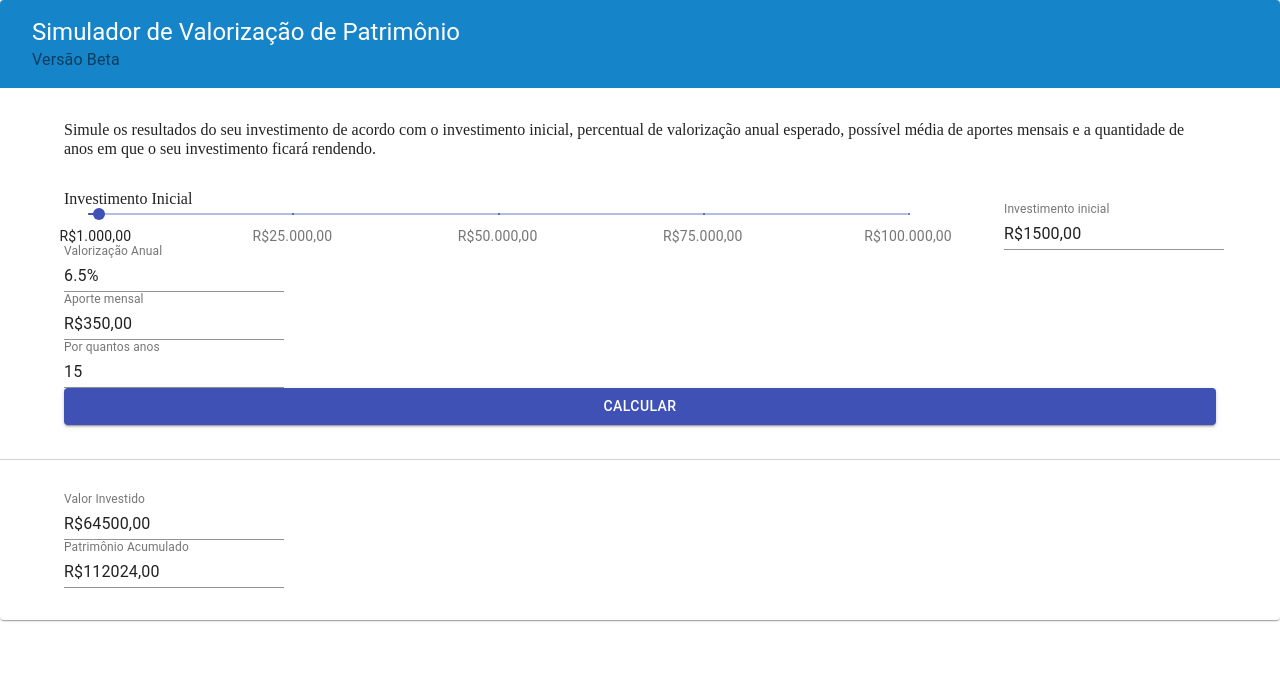
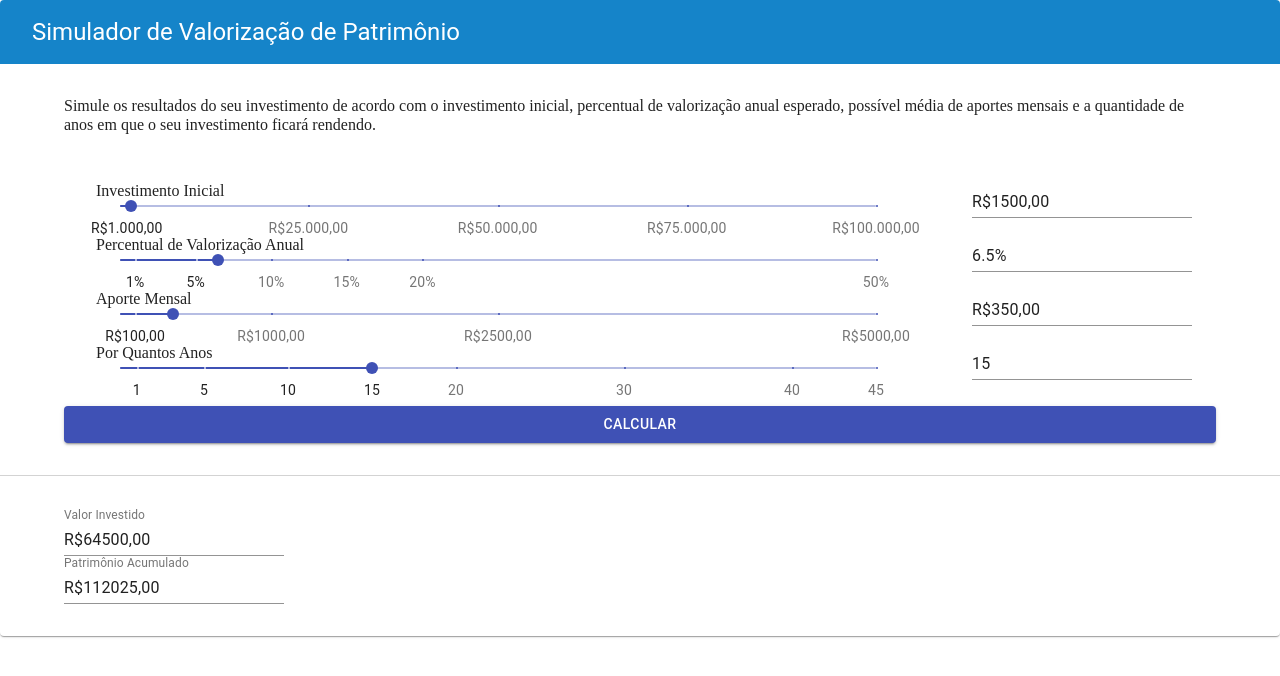
Before and after one commit to ZamurVedovatto/melhores-investidores, a Next.js app: page /components/dy-calculation/DyCalculation in a window 1280 px wide. Shown: the top 676 px of the page. Built offline with nearby package versions, Linux system fonts and the light colour scheme.

Commit message:
ajustes simulador

```diff
--- a/pages/components/dy-calculation/DyCalculation.js
+++ b/pages/components/dy-calculation/DyCalculation.js
@@ -68,13 +68,33 @@ function NumberFormatPercentual(props) {
   );
 }
 
+function NumberFormatNumber(props) {
+  const { inputRef, onChange, ...other } = props;
+
+  return (
+    <NumberFormat
+      {...other}
+      getInputRef={inputRef}
+      onValueChange={(values) => {
+        onChange({
+          target: {
+            name: props.name,
+            value: values.value,
+          },
+        });
+      }}
+      isNumericString
+    />
+  );
+}
+
 const DyCalculationComponent = () => {
   const [montanteInicial, setMontanteInicial] = useState(1500);
   const [percentualValorizacao, setPercentualValorizacao] = useState(6.5);
   const [aporteMensal, setAporteMensal] = useState(350);
   const [anosRendendo, setAnosRendendo] = useState(15);
   const [valorInvestido, setValorInvestido] = useState(64500);
-  const [patrimonioFinal, setPatrimonioFinal] = useState(112024);
+  const [patrimonioFinal, setPatrimonioFinal] = useState(112025);
 
   const onCalculatePatrimonioFinal = (e) => {
     e.preventDefault();
@@ -98,15 +118,52 @@ const DyCalculationComponent = () => {
     setMontanteInicial(newValue);
   };
 
-  const handleInputChange = (event) => {
-    setMontanteInicial(event.target.value === '' ? '' : Number(event.target.value));
+  const handleSliderChangePercentualValorizacao  = (event, newValue) => {
+    setPercentualValorizacao(newValue);
   };
 
-  const valuetext = (value) => {
+  const handleSliderChangeAporteMensal  = (event, newValue) => {
+    setAporteMensal(newValue);
+  };
+
+  const handleSliderChangeAnosRendendo  = (event, newValue) => {
+    setAnosRendendo(newValue);
+  };
+
+  const handleInputChange = (event, type) => {
+    let newValue = event.target.value === '' ? '' : Number(event.target.value)
+
+    switch (type) {
+      case 'montanteInicial':
+        setMontanteInicial(newValue);
+        break;
+      case 'percentualValorizacao':
+        setPercentualValorizacao(newValue);
+        break;
+      case 'aporteMensal':
+        setAporteMensal(newValue);
+        break;
+      case 'anosRendendo':
+        setAnosRendendo(newValue);
+        break;
+      default:
+        break;
+    }
+  };
+
+  const OnSetMoneyValue = (value) => {
     return `R$ ${value},00`;
   }
 
-  const marks = [
+  const OnSetPercentualValue = (value) => {
+    return `${value}%`;
+  }
+
+  const OnSetNumberValue = (value) => {
+    return value;
+  }
+
+  const montanteInicialMarks = [
     {
       value: 1000,
       label: 'R$1.000,00',
@@ -129,37 +186,120 @@ const DyCalculationComponent = () => {
     },
   ];
 
+  const percentualValorizacaoMarks = [
+    {
+      value: 1,
+      label: '1%',
+    },
+    {
+      value: 5,
+      label: '5%',
+    },
+    {
+      value: 10,
+      label: '10%',
+    },
+    {
+      value: 15,
+      label: '15%',
+    },
+    {
+      value: 20,
+      label: '20%',
+    },
+    {
+      value: 50,
+      label: '50%',
+    },
+  ];
+
+  const aporteMensalMarks = [
+    {
+      value: 100,
+      label: 'R$100,00',
+    },
+    {
+      value: 1000,
+      label: 'R$1000,00',
+    },
+    {
+      value: 2500,
+      label: 'R$2500,00',
+    },
+    {
+      value: 5000,
+      label: 'R$5000,00',
+    }
+  ];
+
+  const anosRendendoMarks = [
+    {
+      value: 1,
+      label: '1',
+    },
+    {
+      value: 5,
+      label: '5',
+    },
+    {
+      value: 10,
+      label: '10',
+    },
+    {
+      value: 15,
+      label: '15',
+    },
+    {
+      value: 20,
+      label: '20',
+    },
+    {
+      value: 30,
+      label: '30',
+    },
+    {
+      value: 40,
+      label: '40',
+    },
+    {
+      value: 45,
+      label: '45',
+    },
+  ];
+
+
   return(
     <Card style={{ padding: '0', marginBottom: "1rem"}}>
-      <CardHeader style={{ padding: '1rem 2rem', backgroundColor: "#1584c9", color: "white"}} title="Simulador de Valorização de Patrimônio" subheader="Versão Beta" />
+      <CardHeader style={{ padding: '1rem 2rem', backgroundColor: "#1584c9", color: "white"}} title="Simulador de Valorização de Patrimônio" />
       <CardContent style={{ padding: '2rem 4rem', borderBottom: "1px solid lightgrey"}}>
         <div style={{ lineHeight: "1.2" }}>
           <span> Simule os resultados do seu investimento de acordo com o investimento inicial, percentual de valorização anual esperado, possível média de aportes mensais e a quantidade de anos em que o seu investimento ficará rendendo.</span>
         </div>
         <div className="dy-calculation-content" style={{ marginTop: "2rem" }}>
           <form className="uk-grid-small" uk-grid="true">
-            <div className="uk-width-1-1@s">
+
+            {/* montanteInicial */}
+            <div className="uk-width-1-1@s uk-card uk-card-default" style={{ padding: "1rem 2rem" }}>
               <label className="uk-form-label" htmlFor="form-stacked-text">Investimento Inicial</label>
               <Grid container spacing={10} alignItems="center">
-                <Grid item xs style={{ padding: "2rem 4rem" }}>
+                <Grid item xs style={{ padding: "2rem 4rem 0" }}>
                   <Slider
                     step={100}
                     defaultValue={10000}
                     min={100}
                     max={100000}
-                    getAriaValueText={valuetext}
+                    getAriaValueText={OnSetMoneyValue}
                     valueLabelDisplay="off"
                     value={typeof montanteInicial === 'number' ? montanteInicial : 0}
                     onChange={handleSliderChange}
-                    marks={marks}
+                    marks={montanteInicialMarks}
                     aria-labelledby="input-slider"
                   />
                 </Grid>
                 <Grid item style={{ padding: "0 2rem" }}>
                   <TextField
-                    label="Investimento inicial"
                     value={montanteInicial}
-                    onChange={handleInputChange}
+                    onChange={(event) => handleInputChange(event, 'montanteInicial')}
                     name="numberformat"
                     id="formatted-numberformat-input"
                     InputProps={{
@@ -169,40 +309,105 @@ const DyCalculationComponent = () => {
                 </Grid>
               </Grid>
             </div>
-            <div className="uk-width-1-4@s">
+
+            {/* percentualValorizacao */}
+            <div className="uk-width-1-1@s uk-card uk-card-default" style={{ padding: "1rem 2rem" }}>
+              <label className="uk-form-label" htmlFor="form-stacked-text">Percentual de Valorização Anual</label>
+              <Grid container spacing={10} alignItems="center">
+                <Grid item xs style={{ padding: "2rem 4rem 0" }}>
+                  <Slider
+                    step={.25}
+                    defaultValue={6.5}
+                    min={0}
+                    max={50}
+                    getAriaValueText={OnSetPercentualValue}
+                    valueLabelDisplay="auto"
+                    value={typeof percentualValorizacao === 'number' ? percentualValorizacao : 0}
+                    onChange={handleSliderChangePercentualValorizacao}
+                    marks={percentualValorizacaoMarks}
+                    aria-labelledby="input-slider"
+                  />
+                </Grid>
+                <Grid item style={{ padding: "0 2rem" }}>
                   <TextField
-                label="Valorização Anual"
                     value={percentualValorizacao}
-                onChange={e => setPercentualValorizacao(e.target.value)}
-                name="percentualValorização"
-                id="formatted-percentualValorização-input"
+                    onChange={(event) => handleInputChange(event, 'percentualValorizacao')}
+                    name="percentualValorizacao"
+                    id="formatted-percentualValorizacao-input"
                     InputProps={{
                       inputComponent: NumberFormatPercentual,
                     }}
                   />
+                </Grid>
+              </Grid>
             </div>
-            <div className="uk-width-1-4@s">
+
+            {/* aporteMensal */}
+            <div className="uk-width-1-1@s uk-card uk-card-default" style={{ padding: "1rem 2rem" }}>
+              <label className="uk-form-label" htmlFor="form-stacked-text">Aporte Mensal</label>
+              <Grid container spacing={10} alignItems="center">
+                <Grid item xs style={{ padding: "2rem 4rem 0" }}>
+                  <Slider
+                    step={50}
+                    defaultValue={350}
+                    min={0}
+                    max={5000}
+                    getAriaValueText={OnSetMoneyValue}
+                    valueLabelDisplay="auto"
+                    value={typeof aporteMensal === 'number' ? aporteMensal : 0}
+                    onChange={handleSliderChangeAporteMensal}
+                    marks={aporteMensalMarks}
+                    aria-labelledby="input-slider"
+                  />
+                </Grid>
+                <Grid item style={{ padding: "0 2rem" }}>
                   <TextField
-                label="Aporte mensal"
                     value={aporteMensal}
-                onChange={e => setAporteMensal(e.target.value)}
-                name="aporteMensal"
-                id="formatted-aporteMensal-input"
+                    onChange={(event) => handleInputChange(event, 'aporteMensal')}
+                    name="numberformat"
+                    id="formatted-numberformat-input"
                     InputProps={{
                       inputComponent: NumberFormatCustom,
                     }}
                   />
+                </Grid>
+              </Grid>
             </div>
-            <div className="uk-width-1-4@s">
+
+            {/* anosRendendo */}
+            <div className="uk-width-1-1@s uk-card uk-card-default" style={{ padding: "1rem 2rem" }}>
+              <label className="uk-form-label" htmlFor="form-stacked-text">Por Quantos Anos</label>
+              <Grid container spacing={10} alignItems="center">
+                <Grid item xs style={{ padding: "2rem 4rem 0" }}>
+                  <Slider
+                    step={1}
+                    defaultValue={15}
+                    min={0}
+                    max={45}
+                    getAriaValueText={OnSetNumberValue}
+                    valueLabelDisplay="auto"
+                    value={typeof anosRendendo === 'number' ? anosRendendo : 0}
+                    onChange={handleSliderChangeAnosRendendo}
+                    marks={anosRendendoMarks}
+                    aria-labelledby="input-slider"
+                  />
+                </Grid>
+                <Grid item style={{ padding: "0 2rem" }}>
                   <TextField
-                label="Por quantos anos"
                     value={anosRendendo}
-                onChange={e => setAnosRendendo(e.target.value)}
+                    onChange={(event) => handleInputChange(event, 'anosRendendo')}
                     name="anosRendendo"
                     id="formatted-anosRendendo-input"
+                    InputProps={{
+                      inputComponent: NumberFormatNumber,
+                    }}
                   />
+                </Grid>
+              </Grid>
             </div>
-            <div className="uk-width-1-4@s" style={{display: "flex", flexDirection: "column", justifyContent: "flex-end", marginBottom: ".15rem" }}>
+
+
+            <div className="uk-width-1-1@s" style={{display: "flex", flexDirection: "column", justifyContent: "flex-end", margin: "1.5rem 0 0" }}>
               <Button variant="contained" color="primary" onClick={(e) => onCalculatePatrimonioFinal(e) }>Calcular</Button>
             </div>
           </form>
```
Lines whose indentation alone changed are shown as unchanged.
